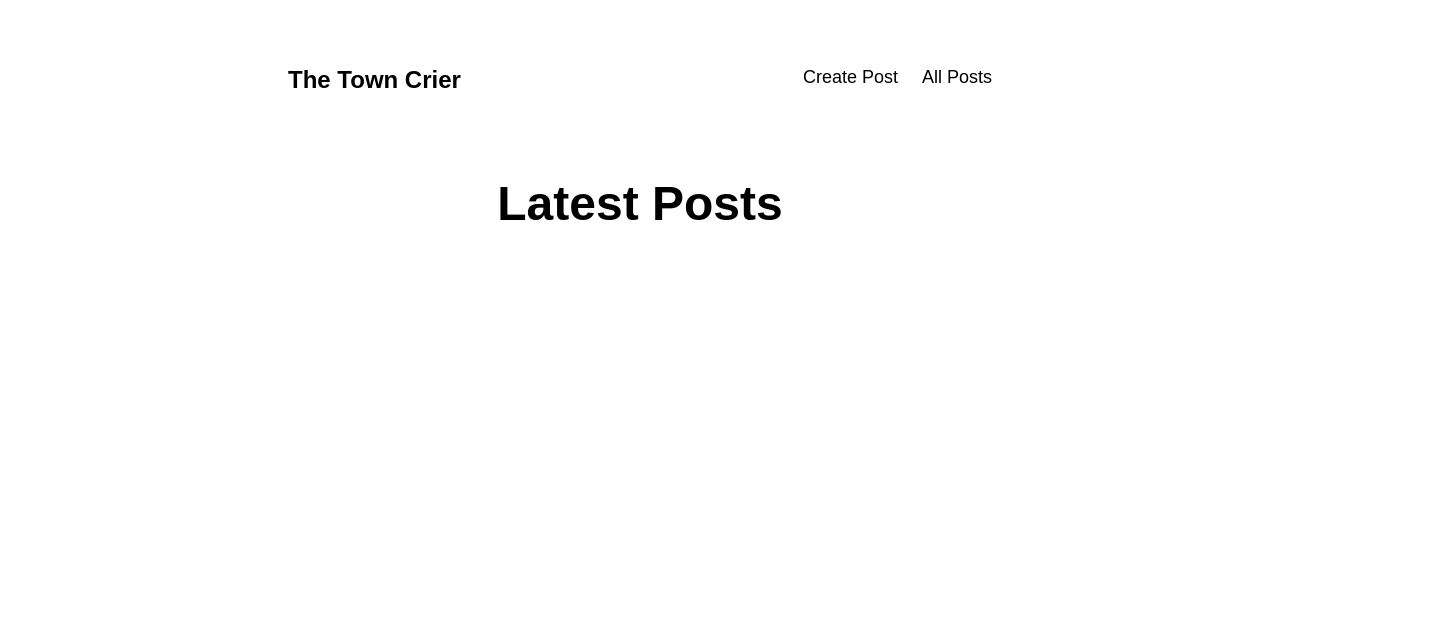
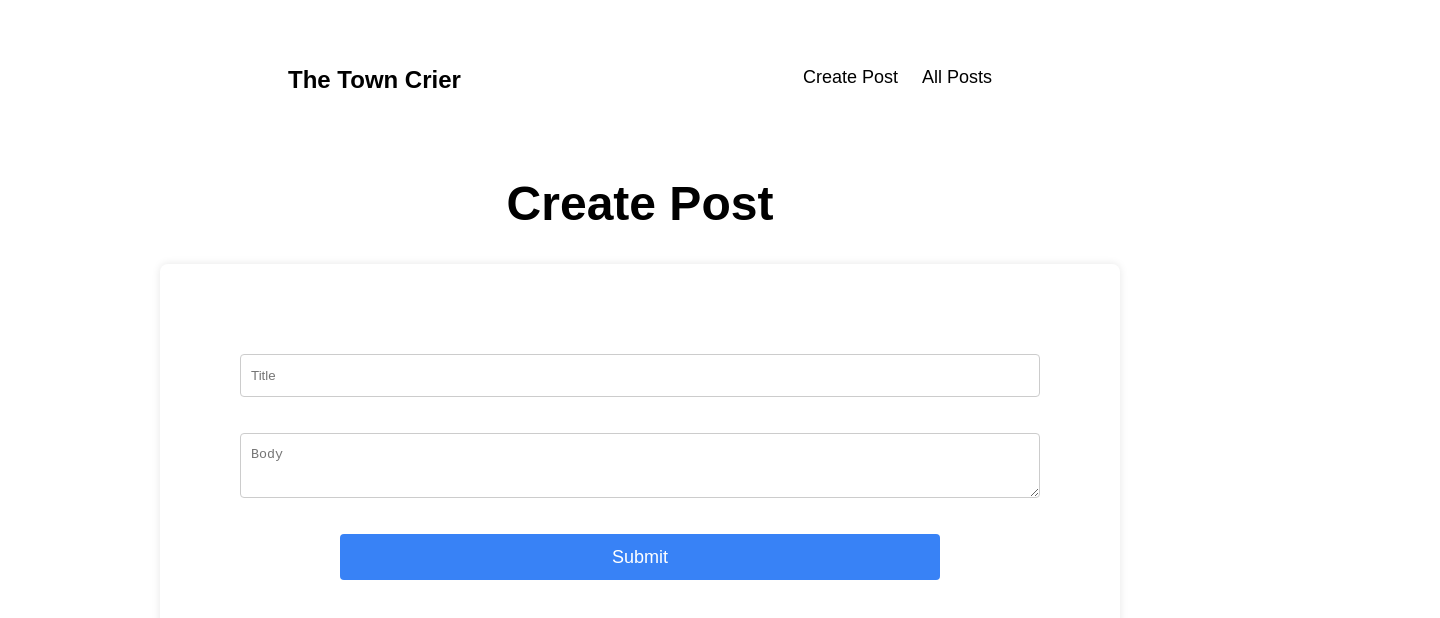
Before and after one commit to dean-ferreira/module-308A, a plain HTML site: page index.html in a window 1280 px wide. Both pictures are taken after a click on the link "Create Post". Shown: the whole page, 1440 px wide, since content can reach past the window. Drawn offline with Linux system fonts and the light colour scheme; no server answers.

Commit message:
Display create post form

```diff
--- a/index.html
+++ b/index.html
@@ -37,6 +37,13 @@
             </div>
         </div>
     </template>
+    <template id="create-post-template">
+        <form class="create-post-form">
+            <input type="text" id="post-title" placeholder="Title" required>
+            <textarea id="post-body" placeholder="Body" required></textarea>
+            <input id="create-post-btn" type="submit">
+        </form>
+    </template>
 </body>
 
 </html>
--- a/src/script.js
+++ b/src/script.js
@@ -3,13 +3,20 @@ import { getPosts, getUserById } from './api.js';
 const contentTitle = document.querySelector('#content-title');
 const postsContainer = document.querySelector('.posts-container');
 const postTileTemplate = document.querySelector('#post-tile-template');
+const createPostTemplate = document.querySelector('#create-post-template');
 
 const homeLink = document.querySelector('#home-link');
 const allPostsLink = document.querySelector('#all-posts');
+const createPostLink = document.querySelector('#create-post');
 
 allPostsLink.addEventListener('click', (event) => {
     event.preventDefault();
     displayAllPosts();
+});
+
+createPostLink.addEventListener('click', (event) => {
+    event.preventDefault();
+    displayCreatePostForm();
 });
 
 async function createPostTile(post) {
@@ -39,6 +46,13 @@ async function displayLatestPosts() {
     }
 }
 
+function displayCreatePostForm() {
+    contentTitle.innerText = 'Create Post';
+    postsContainer.innerHTML = '';
+    const createPost = createPostTemplate.content.cloneNode(true);
+    postsContainer.appendChild(createPost);
+}
+
 async function init() {
     displayLatestPosts();
 }
--- a/styles/components/post.css
+++ b/styles/components/post.css
@@ -42,3 +42,36 @@
     align-self: end;
     justify-self: end;
 }
+
+.create-post-form {
+    display: flex;
+    flex-direction: column;
+    gap: 1rem;
+    align-items: center;
+    width: 60rem;
+    border-radius: 0.5rem;
+    background-color: var(--color-white);
+    box-shadow: 0 0 0.5rem 0 rgba(0, 0, 0, 0.1);
+    padding: 5rem;
+}
+
+input,
+textarea {
+    padding: 10px;
+    border: 1px solid #ccc;
+    border-radius: 4px;
+    margin: 10px 0;
+    width: 100%;
+}
+
+#create-post-btn {
+    background-color: #3882F6;
+    color: white;
+    padding: 10px;
+    border: none;
+    cursor: pointer;
+    margin: 10px 0;
+    width: 75%;
+    font-size: 18px;
+    transition: background-color 0.2s ease;
+}
```
